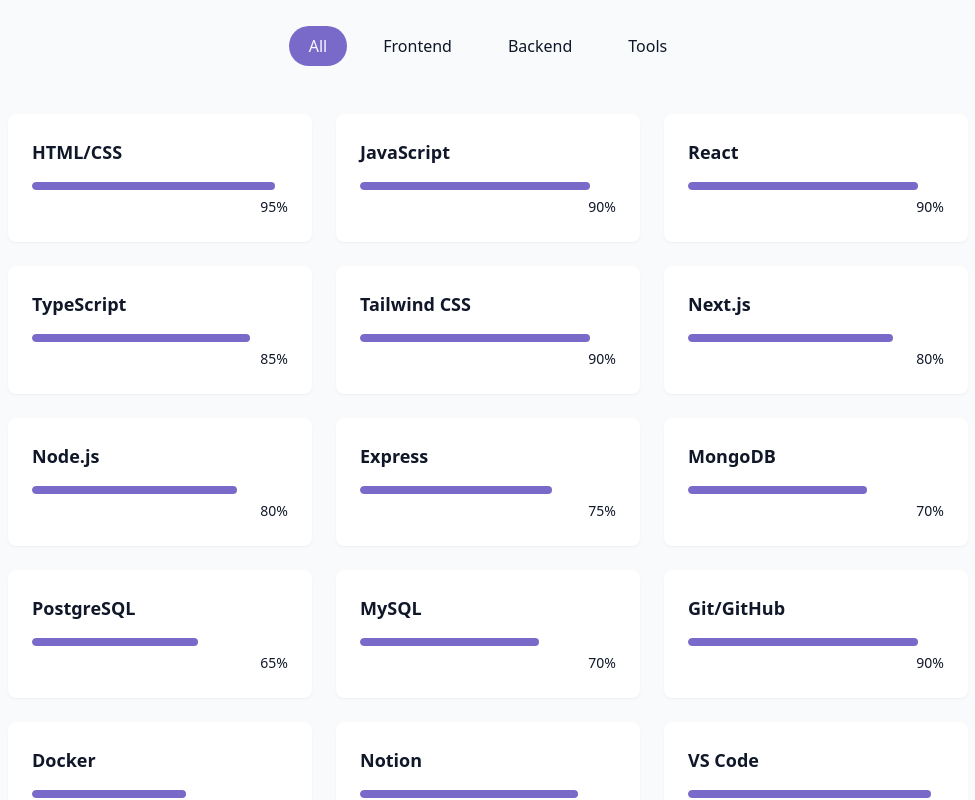
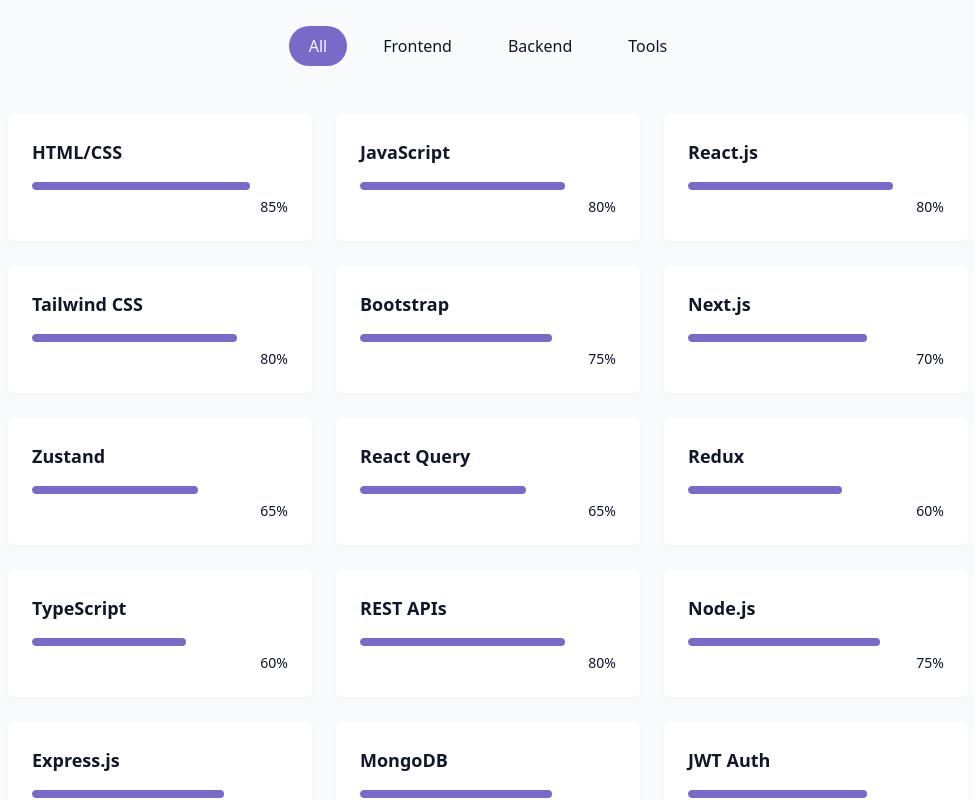
Before and after one commit to PatelKrishaS/my-portfolio, a React (Vite) app: page / in a window 1280 px wide. Shown: the part 1760-2560 px from the top of the page, without its empty margins (152-1127 px from the left). Built offline with nearby package versions, Linux system fonts and the light colour scheme.

Commit message:
updated skills section

```diff
--- a/src/components/SkillsSection.jsx
+++ b/src/components/SkillsSection.jsx
@@ -2,26 +2,33 @@ import { useState } from "react";
 import { cn } from "../lib/utils";
 
 const skills = [
-  //Frontend
-  { name: "HTML/CSS", level: 95, category: "frontend" },
-  { name: "JavaScript", level: 90, category: "frontend" },
-  { name: "React", level: 90, category: "frontend" },
-  { name: "TypeScript", level: 85, category: "frontend" },
-  { name: "Tailwind CSS", level: 90, category: "frontend" },
-  { name: "Next.js", level: 80, category: "frontend" },
+  // Frontend
+  { name: "HTML/CSS", level: 85, category: "frontend" },
+  { name: "JavaScript", level: 80, category: "frontend" },
+  { name: "React.js", level: 80, category: "frontend" },
+  { name: "Tailwind CSS", level: 80, category: "frontend" },
+  { name: "Bootstrap", level: 75, category: "frontend" },
+  { name: "Next.js", level: 70, category: "frontend" },
+  { name: "Zustand", level: 65, category: "frontend" },
+  { name: "React Query", level: 65, category: "frontend" },
+  { name: "Redux", level: 60, category: "frontend" },
+  { name: "TypeScript", level: 60, category: "frontend" },
 
-  //Backend
-  { name: "Node.js", level: 80, category: "backend" },
-  { name: "Express", level: 75, category: "backend" },
-  { name: "MongoDB", level: 70, category: "backend" },
-  { name: "PostgreSQL", level: 65, category: "backend" },
-  { name: "MySQL", level: 70, category: "backend" },
+  // Backend
+  { name: "REST APIs", level: 80, category: "backend" },
+  { name: "Node.js", level: 75, category: "backend" },
+  { name: "Express.js", level: 75, category: "backend" },
+  { name: "MongoDB", level: 75, category: "backend" },
+  { name: "JWT Auth", level: 70, category: "backend" },
+  { name: "SQL", level: 65, category: "backend" },
+  { name: "PostgreSQL", level: 55, category: "backend" },
 
-  //Tools
-  { name: "Git/GitHub", level: 90, category: "tools" },
-  { name: "Docker", level: 60, category: "tools" },
-  { name: "Notion", level: 85, category: "tools" },
-  { name: "VS Code", level: 95, category: "tools" },
+  // Tools
+  { name: "VS Code", level: 90, category: "tools" },
+  { name: "Git/GitHub", level: 85, category: "tools" },
+  { name: "Postman", level: 75, category: "tools" },
+  { name: "Cloudinary", level: 65, category: "tools" },
+  { name: "Jira", level: 60, category: "tools" },
 ];
 
 const categories = ["all", "frontend", "backend", "tools"];
```
